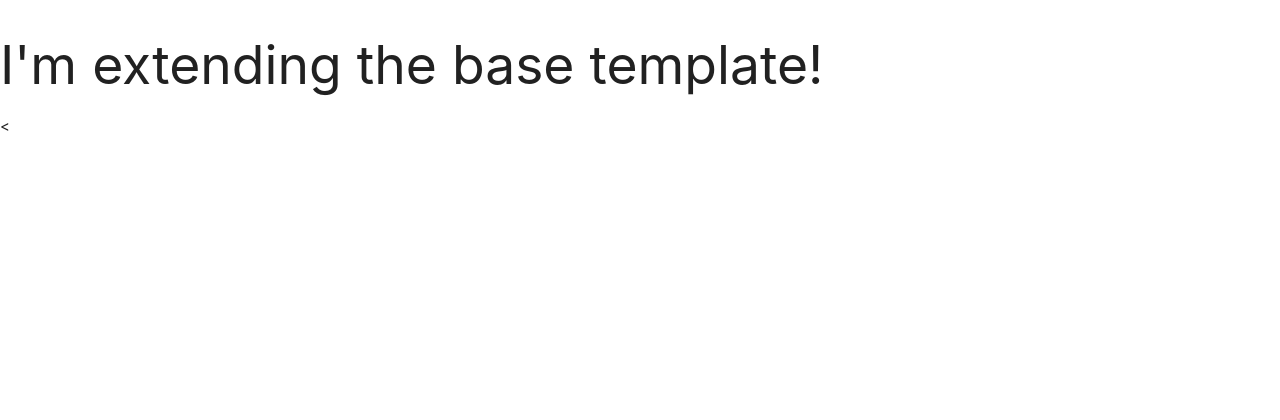
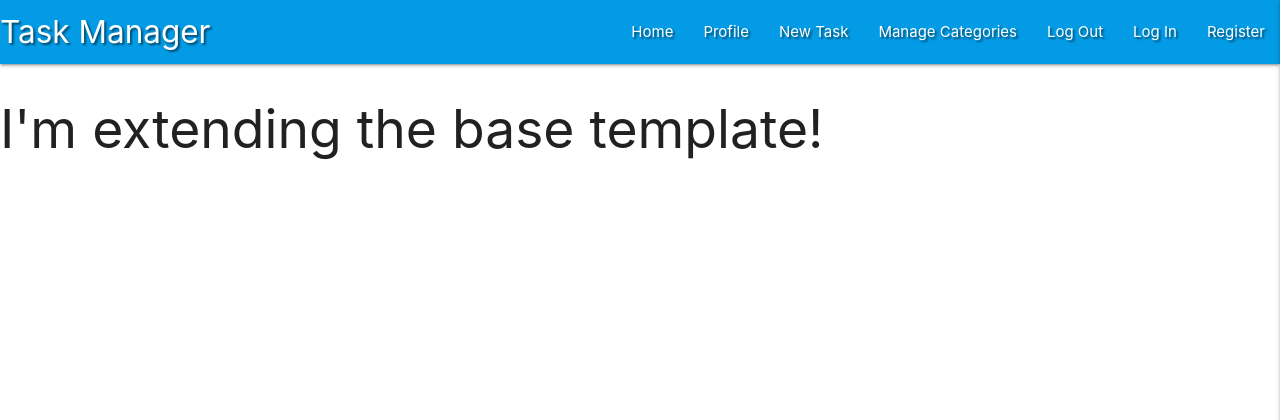
Before and after one commit to DylanThomasShine/flask-task-manager-project, a Flask app: page / in a window 1280 px wide. Shown: the top 420 px of the page. Run offline with Flask 2, Linux system fonts and the light colour scheme; data that the repository does not hold is empty; some libraries are stand-ins or nearby versions.

Commit message:
Add MAterialize NavBar and SideNav

```diff
--- a/static/css/style.css
+++ b/static/css/style.css
@@ -0,0 +1,3 @@
+.text-shadow {
+    text-shadow: 2px 2px 2px rgba(0, 0, 0, 0.5);
+}
--- a/static/js/script.js
+++ b/static/js/script.js
@@ -0,0 +1,20 @@
+/*
+    jQuery for MaterializeCSS initialization
+*/
+
+$(document).ready(function () {
+    $(".sidenav").sidenav({edge: "right"});
+});
+
+
+
+
+
+/*
+    vanilla JavaScript for MaterializeCSS initialization
+*/
+
+// document.addEventListener('DOMContentLoaded', function () {
+//     let sidenavs = document.querySelectorAll(".sidenav");
+//     let sidenavsInstance = M.Sidenav.init(sidenavs, {edge: "right"});
+// });
--- a/templates/base.html
+++ b/templates/base.html
@@ -13,6 +13,37 @@
 </head>
 <body>
 
+	<header>
+        <!-- top navbar -->
+		<nav class="nav-extended text-shadow light-blue darken-1">
+			<div class="nav-wrapper">
+				<a href="{{ url_for('get_tasks') }}" class="brand-logo">Task Manager</a>
+				<a href="#" data-target="mobile-demo" class="sidenav-trigger right"><i class="fas fa-bars"></i></a>
+				<ul class="right hide-on-med-and-down">
+					<li><a href="{{ url_for('get_tasks') }}">Home</a></li>
+					<li><a href="#">Profile</a></li>
+					<li><a href="#">New Task</a></li>
+					<li><a href="#">Manage Categories</a></li>
+					<li><a href="#">Log Out</a></li>
+					<li><a href="#">Log In</a></li>
+					<li><a href="#">Register</a></li>
+				</ul>
+			</div>
+		</nav>
+
+        <!-- mobile sidenav -->
+		<ul class="sidenav" id="mobile-demo">
+            <li><h4 class="center-align light-blue-text text-darken 4">Task Manager</h4></li>
+            <li><a href="{{ url_for('get_tasks') }}">Home</a></li>
+            <li><a href="#">Profile</a></li>
+            <li><a href="#">New Task</a></li>
+            <li><a href="#">Manage Categories</a></li>
+            <li><a href="#">Log Out</a></li>
+            <li><a href="#">Log In</a></li>
+            <li><a href="#">Register</a></li>
+		</ul>
+	</header>
+
     {% block content %}
     {% endblock %}
 
@@ -24,4 +55,3 @@
     {% endblock %}
 </body>
 </html>
-<
```
